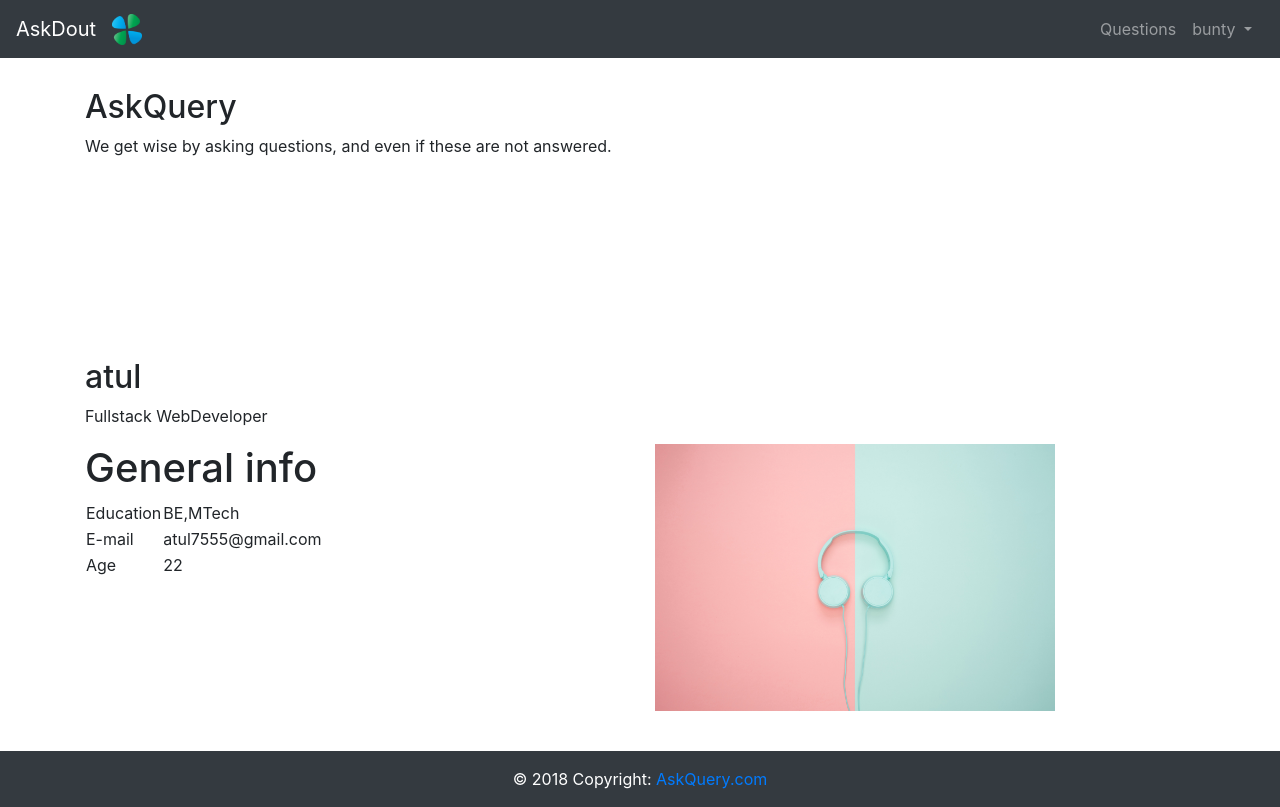
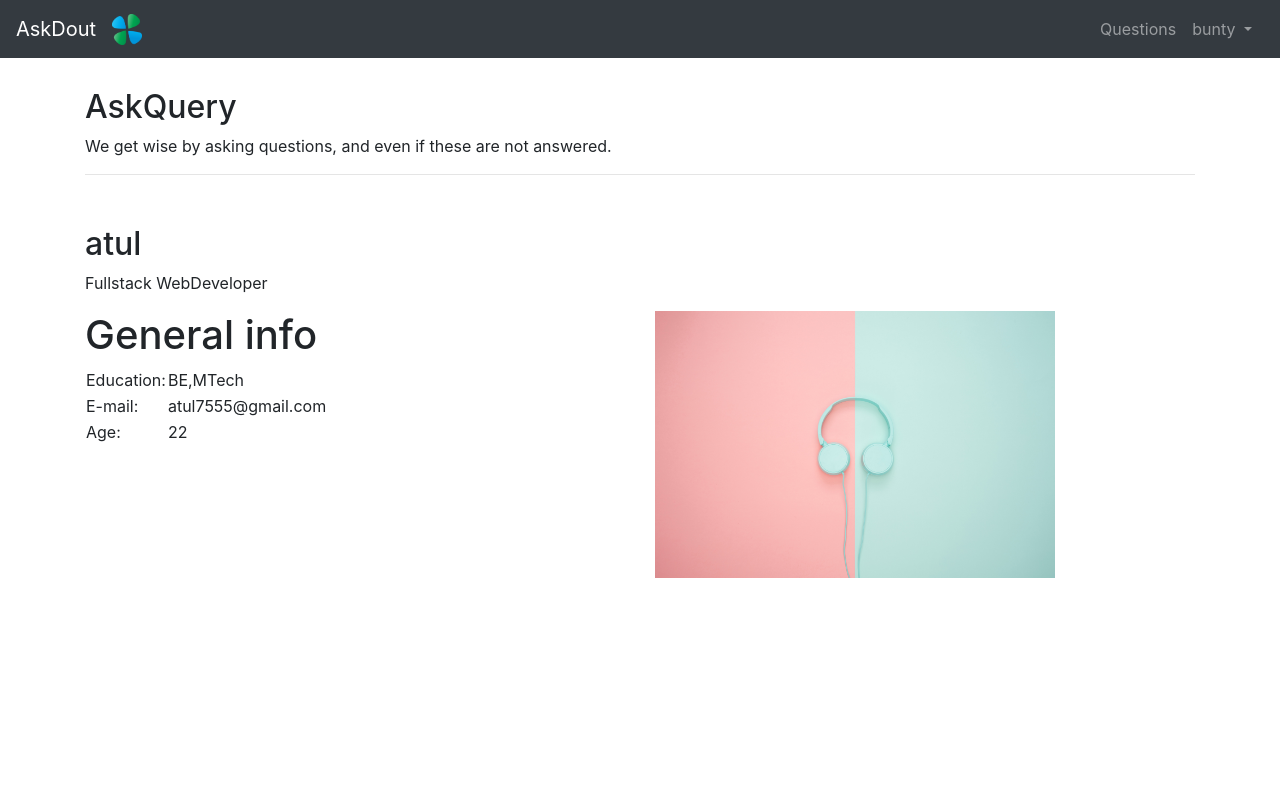
Before and after one commit to Gilbishkosma/AskDout, a Django app: page /profile/2/ in a window 1280 px wide. After the commit the page ends 578 px from the top, so only its background shows below. Run offline with Django 3.2, Linux system fonts and the light colour scheme; a user stored in the database is signed in; data comes from the database, SQL or seed files in the repository; both versions use the stored data as it was after the commit; some libraries are stand-ins or nearby versions.

Commit message:
final commit

```diff
--- a/ask/views.py
+++ b/ask/views.py
@@ -65,7 +65,7 @@ class QuestionDeleteView(LoginRequiredMixin,DeleteView):
 class QuestionCreateView(LoginRequiredMixin,CreateView):
    model = Question
    template_name = 'question_new.html'
-   fields = ['title','body','image']
+   fields = ['title','body']
    login_url = 'login'
 
    def form_valid(self,form): #if form is valid
--- a/static/css/style.css
+++ b/static/css/style.css
@@ -1,9 +1,25 @@
 .heading{
 	margin-top: 30px;
-	margin-bottom:200px;
+	margin-bottom:50px;
 }
 
 .side{
-	margin-top:250px;
+	margin-top:150px;
 	margin-bottom: 100px;
 }
+
+
+#footer {
+    position: fixed;
+    height: 50px;
+    background-color: red;
+    bottom: 0px;
+    left: 0px;
+    right: 0px;
+    margin-bottom: 0px;
+}
+
+
+body {
+    margin-bottom:50px;
+}
--- a/templates/base.html
+++ b/templates/base.html
@@ -9,52 +9,19 @@
     <link href="{% static 'css/style.css'%}" rel="stylesheet" type="text/css">
 </head>
 <body>
-<nav class="navbar navbar-expand-md navbar-dark bg-dark mb-">
-<a class="navbar-brand" href="{% url 'homepage' %}">AskDout</a>
-<a class="navbar-brand"><img src="{% static 'img/logo.png' %}" style="width: 30px"/></a>
-<button class="navbar-toggler" type="button" data-toggle="collapse" data-target="#navbarCollapse" aria-controls="navbarCollapse" aria-expanded="false" aria-label="Toggle navigation">
-<span class="navbar-toggler-icon"></span>
-</button>
-<div class="collapse navbar-collapse" id="navbarCollapse">
-{% if user.is_authenticated %}
-<ul class="navbar-nav ml-auto mr-1">
-<li class="nav-item">
-<a class="nav-link" href="{% url 'question_list' %}">
-Questions
-</a>
-</li>
-<li class="nav-item">
-<a class="nav-link dropdown-toggle" href="#" id="userMenu" data-toggle="dropdown" aria-haspopup="true" aria-expanded="false">
-{{ user.username }}
-</a>
-<div class="dropdown-menu dropdown-menu-right" aria-labelledby="userMenu">
-<a class="dropdown-item" href="{% url 'profile_detail' user.id %}">Profile</a>
-<div class="dropdown-divider"></div>
-<a class="dropdown-item" href="{% url 'password_change' %}">Change password</a>
-<div class="dropdown-divider"></div>
-<a class="dropdown-item" href="{% url 'logout' %}">Log out</a>
-</div>
-</li>
-</ul>
-{% else %}
-<form class="form-inline ml-auto">
-<a href="{% url 'login' %}" class="btn btn-outline-secondary">Log In</a>
-<a href="{% url 'signup' %}" class="btn btn-primary ml-1">Sign up</a>
-</form>
-{% endif %}
-</div>
-</nav>
+{% include "includes/navbar.html" %}
 <div class="container my-4">
 {% block content %}
 
 {% endblock %}
 </div>
+
 <!-- Footer -->
-<footer class="page-footer font-small bg-dark text-white">
+<!-- <footer class="page-footer font-small bg-dark text-white" id="footer">
   <div class="footer-copyright text-center py-3">© 2018 Copyright:
   <a href="{% url 'homepage'%}">AskQuery.com</a>
   </div>
-</footer>
+</footer> -->
 
 <script src="https://code.jquery.com/jquery-3.3.1.slim.min.js" integrity="sha384-q8i/X+965DzO0rT7abK41JStQIAqVgRVzpbzo5smXKp4YfRvH+8abtTE1Pi6jizo" crossorigin="anonymous"></script>
 <script src="https://cdnjs.cloudflare.com/ajax/libs/popper.js/1.14.3/umd/popper.min.js" integrity="sha384-ZMP7rVo3mIykV+2+9J3UJ46jBk0WLaUAdn689aCwoqbBJiSnjAK/l8WvCWPIPm49" crossorigin="anonymous"></script>
--- a/templates/profile_detail.html
+++ b/templates/profile_detail.html
@@ -1,19 +1,10 @@
 {% extends 'base.html' %}
 {% load static%}
 {% block content %}
-<!-- <div class="article-entry">
-<h2>{{object.user}}</h2>
-<p>by {{object.Bio}}</p>
-<p>by {{object.Education_qualification}}</p>
-<p>by {{object.age}}</p>
-<p><img src="/media/{{object.image}}" class="img-fluid"></p>
-{% if object.user == request.user %}
-<a class="btn btn-success" href="{% url 'profile_update' object.id %}">Profile Update</a>
-{% endif %}
-</div> -->
 <div class="heading">
 <h2>AskQuery</h2>
 <p>We get wise by asking questions, and even if these are not answered.</p>
+<hr>
 </div>
 <div class="name">
 <h2>{{object.user}}</h2>
@@ -24,11 +15,15 @@
 <h1>General info</h1>
 <table>
 <tr>
-<td>Education</td><td>{{object.Education_qualification}}</td></tr>
+<td>Education: </td><td>{{object.Education_qualification}}</td></tr>
 <tr>
-<td>E-mail</td><td>{{object.email}}</td></tr>
-<tr><td>Age</td><td>{{object.age}}</td></tr>
+<td>E-mail: </td><td>{{object.email}}</td></tr>
+<tr><td>Age: </td><td>{{object.age}}</td></tr>
 </table>
+<br>
+{% if object.user == request.user %}
+<a class="btn btn-success" href="{% url 'profile_update' object.id %}">Profile Update</a>
+{% endif %}
 </div>
 <div class="col">
 <p><img src="/media/{{object.image}}" class="img-fluid" style="max-height: 600px; max-width: 400px;"></p>
--- a/templates/question_new.html
+++ b/templates/question_new.html
@@ -1,7 +1,7 @@
 {% extends 'base.html' %}
 {% load crispy_forms_tags %}
 {% block content %}
-<h2>New Article</h2>
+<h2>New Question</h2>
 <form method="post" enctype="multipart/form-data">
 {% csrf_token %}
 {{form|crispy}}
```
Also changed, not shown: templates/includes/navbar.html (added, +36 -0 lines), templates/registration/login.html (+4 -3 lines), db.sqlite3, media/img/blue.jpg (added), media/img/blue_esckFpA.jpg (added), media/img/chit_3Rf5H0U.jpg (added), media/img/chit_numEQMh.jpg (added), media/img/head_88eydz8.jpeg (added), media/img/head_bvxfpYZ.jpeg (added), media/img/mouse.jpeg (added), 1 other file.
